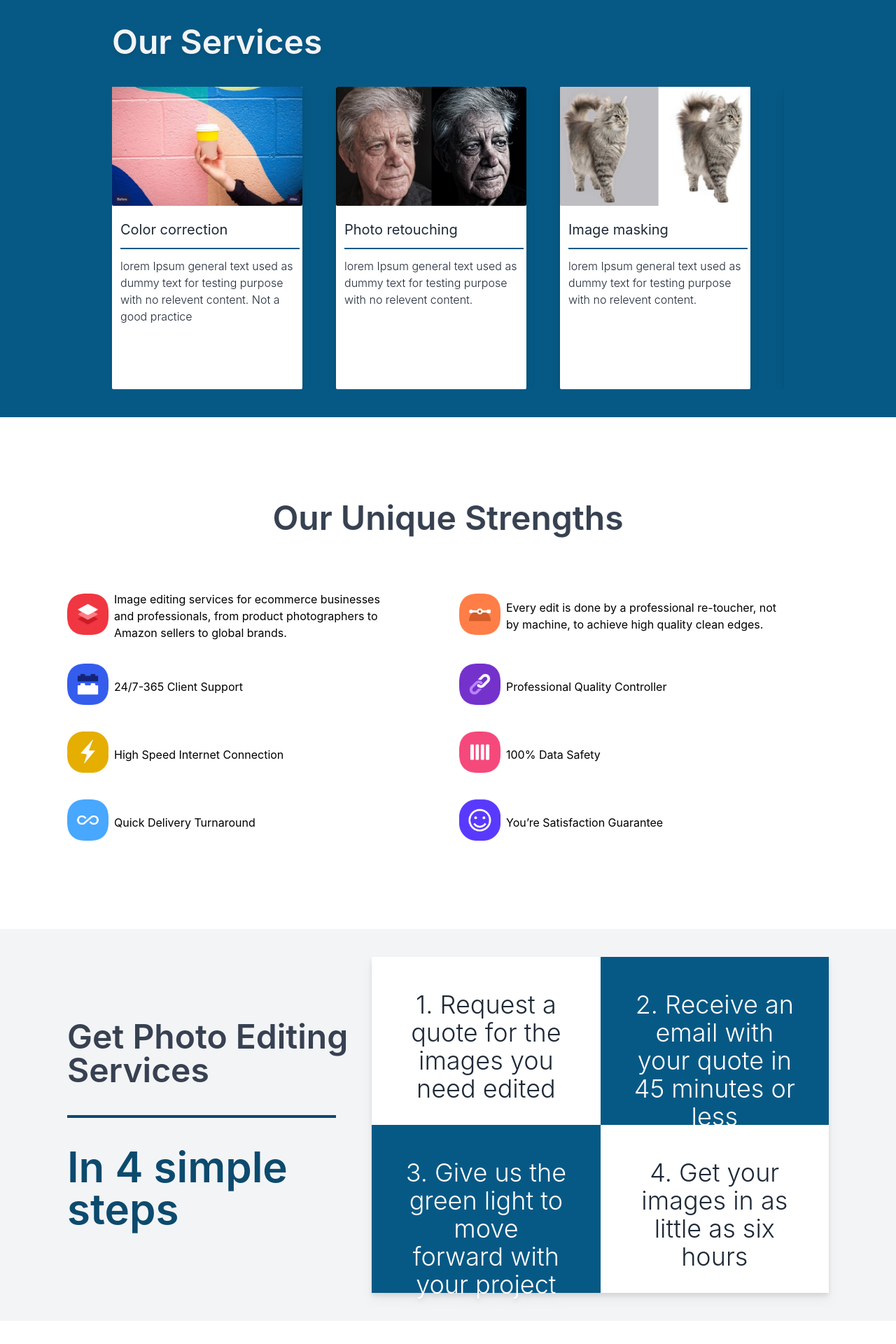
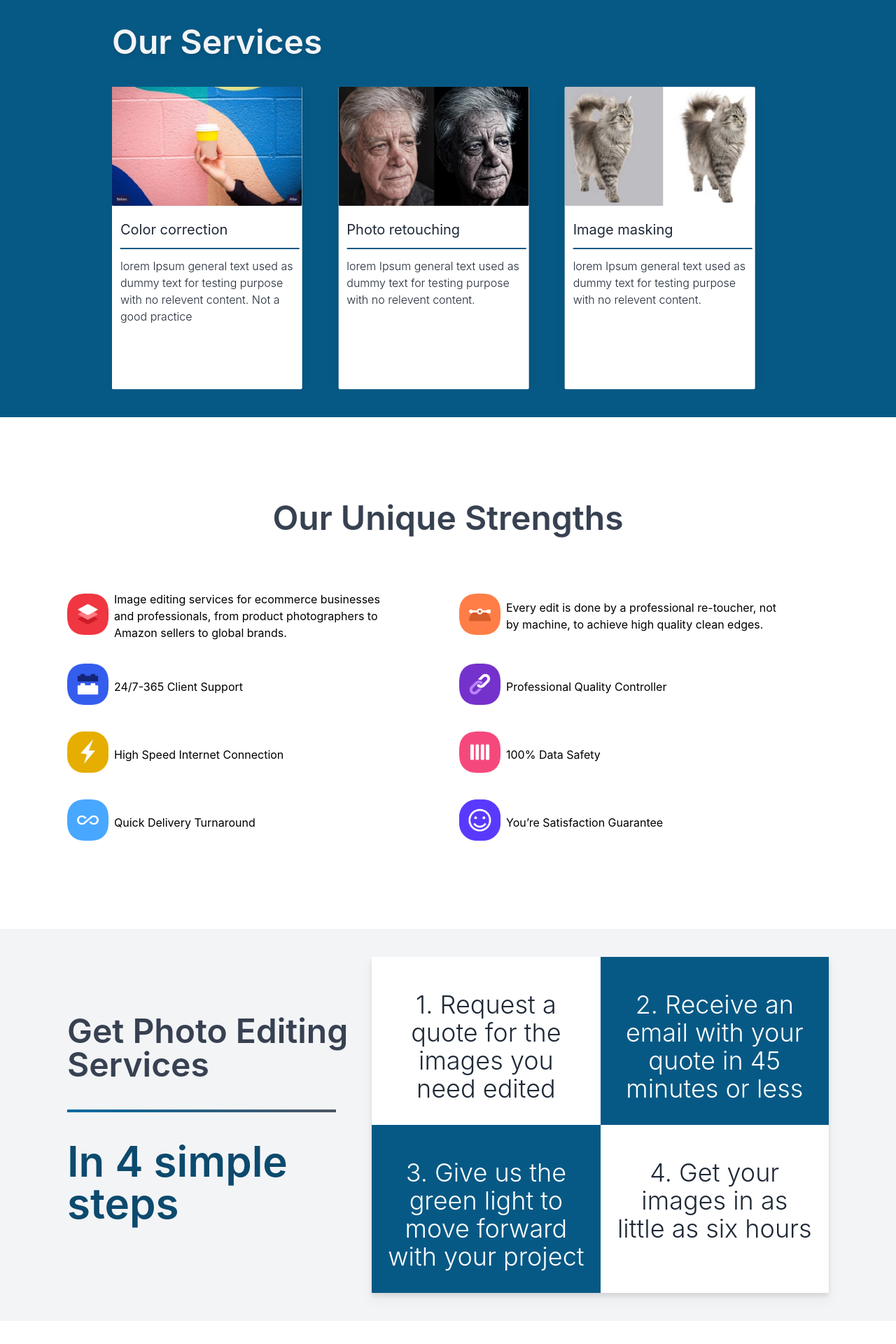
Before and after one commit to ImranAhmed26/Business-Interaspect, a Next.js app: page / in a window 1280 px wide. Shown: the part 2040-3960 px from the top of the page at 70% size. Built offline with nearby package versions, Linux system fonts and the light colour scheme.

Commit message:
added the services, editsteps and contactform components

```diff
--- a/components/editSteps.js
+++ b/components/editSteps.js
@@ -2,33 +2,33 @@ const EditSteps = () => {
   return (
     <div className='bg-gray-100'>
       <div className='grid grid-cols-1 lg:grid-cols-5 px-6 sm:px-12  md:px-28 lg:px-10 xl:px-24 2xl:px-60 py-10'>
-        <div className='col-span-2 flex flex-col justify-center py-4'>
+        <div className='col-span-2 flex flex-col justify-center py-4 lg:py-4'>
           <h1 className='text-2xl md:text-5xl font-semibold text-gray-700'>
             Get Photo Editing Services
           </h1>
-          <div className='w-96 h-1 bg-sky-900 my-3 md:my-10 '></div>
-          <h1 className='text-2xl md:text-6xl font-semibold text-sky-900'>
+          <div className='w-96 md:w-[32rem] lg:w-96 h-1 bg-gradient-to-l from-gray-600 to-sky-700 mt-3 md:my-6 lg:my-10 '></div>
+          <h1 className='text-2xl md:text-5xl lg:text-6xl font-semibold text-sky-900 pb-4'>
             In 4 simple steps
           </h1>
         </div>
         <div className=' grid grid-cols-2 col-span-3 text-center text-2xl lg:text-2xl xl:text-4xl font-light drop-shadow-lg'>
           <div className=' h-60 bg-white text-gray-800 hover:bg-sky-800 hover:text-white transition-all duration-150'>
-            <h1 className=' px-3 py-10 md:py-12 md:px-12'>
+            <h1 className=' px-3 py-10 md:py-12 md:px-12 xl:px-5'>
               1. Request a quote for the images you need edited
             </h1>
           </div>
           <div className=' h-60 bg-sky-800  text-white hover:bg-white hover:text-gray-800 transition-all duration-150'>
-            <h1 className='px-3 py-10 md:py-12 md:px-12'>
+            <h1 className='px-3 py-10 md:py-12 md:px-12 xl:px-5 ' >
               2. Receive an email with your quote in 45 minutes or less
             </h1>
           </div>
           <div className='text-white h-60 bg-sky-800 hover:bg-white hover:text-gray-800 transition-all duration-150'>
-            <h1 className='  px-3 py-10 md:py-12 md:px-12'>
+            <h1 className='  px-3 py-10 md:py-12 md:px-12 xl:px-5'>
               3. Give us the green light to move forward with your project
             </h1>
           </div>
           <div className='text-gray-800 h-60 bg-white hover:bg-sky-800 hover:text-white transition-all duration-150'>
-            <h1 className='  px-3 py-10 md:py-12 md:px-12'>
+            <h1 className='  px-3 py-10 md:py-12 md:px-12 xl:px-5'>
               4. Get your images in as little as six hours
             </h1>
           </div>
--- a/components/service.js
+++ b/components/service.js
@@ -79,7 +79,7 @@ const Service = () => {
   SwiperCore.use([Autoplay])
 
   return (
-    <div className='bg-sky-800 px-20 lg:px-32 xl:px-40 2xl:px-60'>
+    <div className='bg-sky-800 px-20 lg:px-32 xl:px-40  2xl:flex items-center justify-center'>
       <div className='py-10  max-w-6xl'>
         <div className='text-2xl sm:text-5xl font-semibold text-gray-100 drop-shadow-md'>
           Our Services
@@ -87,12 +87,12 @@ const Service = () => {
         <div className=''>
           <Swiper
 
-            spaceBetween={0}
+            spaceBetween={10}
             slidesPerView={3}
             loop={true}
             speed={800}
             centeredSlides={false}
-            autoHeight={true}
+            autoHeight={false}
             autoplay={{
               delay: 2500,
               disableOnInteraction: false,
```
